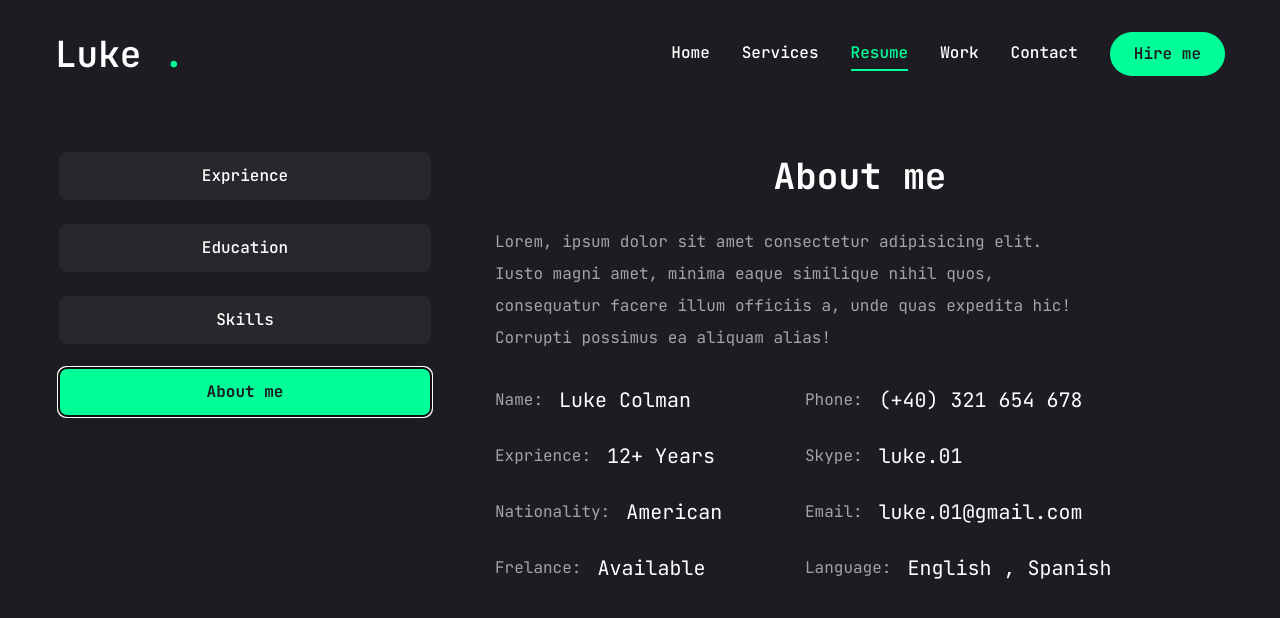
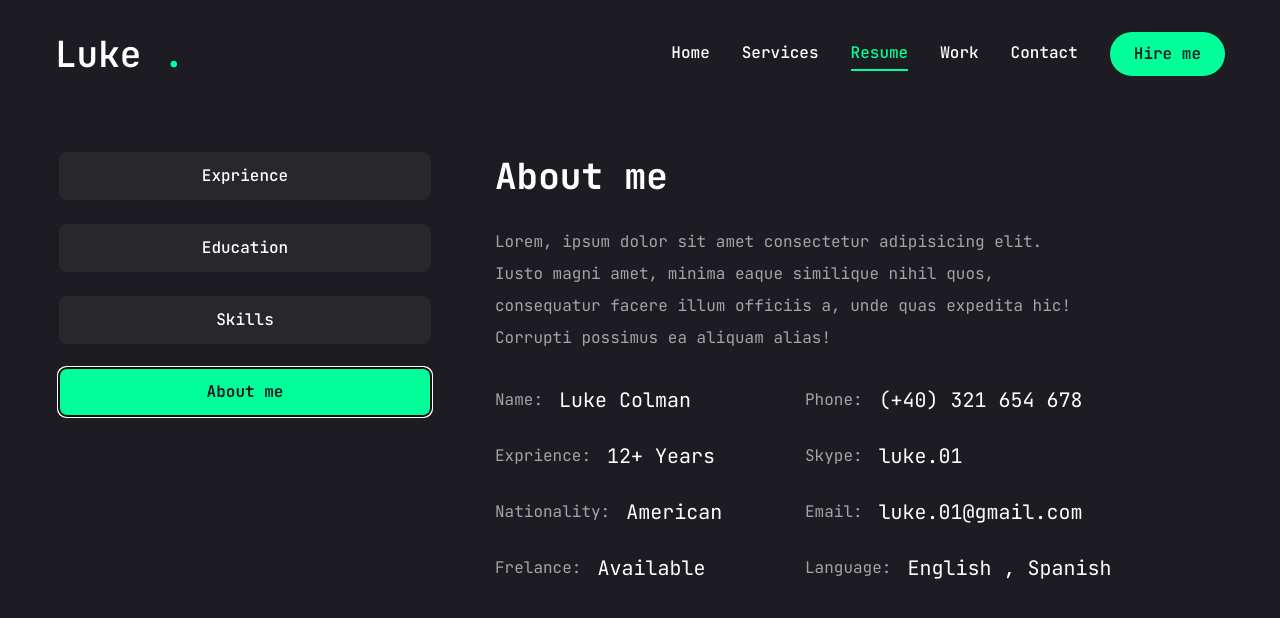
Before and after one commit to zhrbadiee/PortfolioSite, a Next.js app: page /resume in a window 1280 px wide. Both pictures are taken after a click on the tab "About me". Shown: the top 618 px of the page. Built offline with nearby package versions, Linux system fonts and the light colour scheme.

Commit message:
edit resume

```diff
--- a/app/resume/page.jsx
+++ b/app/resume/page.jsx
@@ -287,10 +287,14 @@ export default function Resume(params) {
             {/* about */}
             <TabsContent value="about" className="w-full">
               <div className="flex flex-col gap-[30px]">
-                <h3 className="text-4xl font-bold text-center">{about.title}</h3>
-                <p className="max-w-[600px] text-white/60 mx-auto xl:mx-0">
-                  {about.description}
-                </p>
+                <div className="flex flex-col gap-[30px] text-center xl:text-left">
+                  <h3 className="text-4xl font-bold">
+                    {about.title}
+                  </h3>
+                  <p className="max-w-[600px] text-white/60 mx-auto xl:mx-0">
+                    {about.description}
+                  </p>
+                </div>
                 <ul className="grid grid-cols-1 xl:grid-cols-2 gap-y-6 max-w-[620px] mx-auto xl:mx-0">
                   {about.info.map((item, index) => {
                     return (
```
